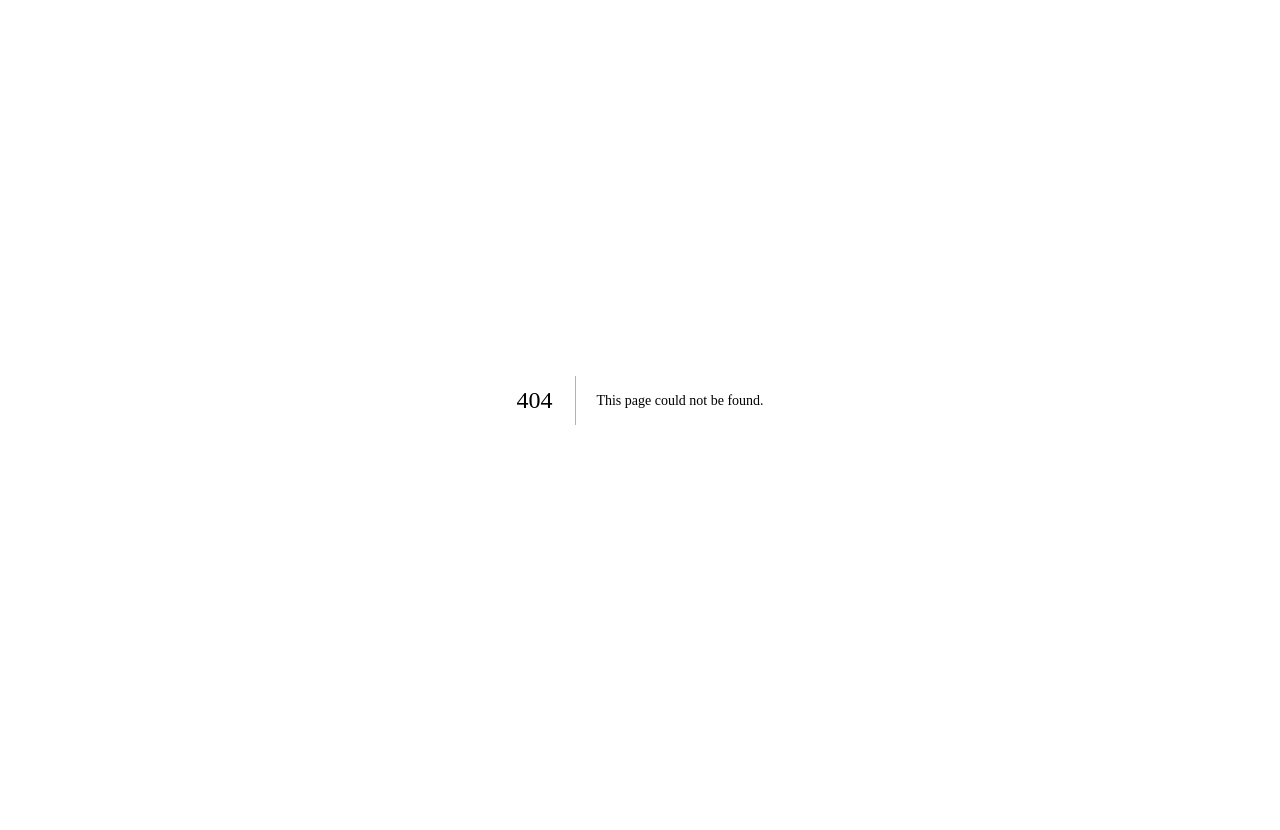
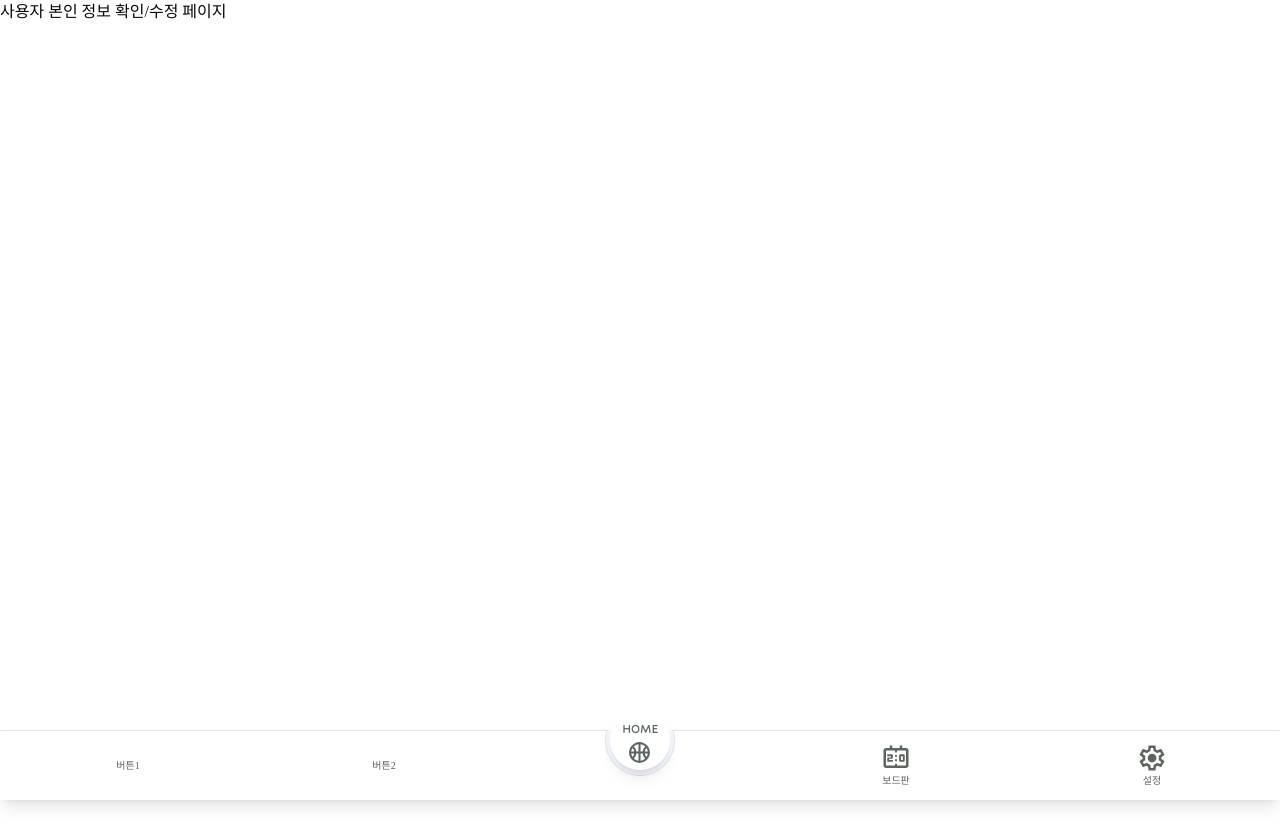
Before and after one commit to eiru123/team-master, a Next.js app: page /team/settings/myInfo in a window 1280 px wide. Before the commit this address had no page. After the commit the page ends 800 px from the top, so only its background shows below. Built offline with nearby package versions, Linux system fonts and the light colour scheme; a web font is replaced by a local one.

Commit message:
설정 기본 페이지 설정

```diff
--- /dev/null
+++ b/src/app/team/settings/myInfo/page.tsx
@@ -0,0 +1,11 @@
+import React from 'react';
+
+const UserMyInfo = () => {
+  return (
+    <div>
+      <p>사용자 본인 정보 확인/수정 페이지</p>
+    </div>
+  );
+};
+
+export default UserMyInfo;
--- /dev/null
+++ b/src/app/team/settings/vote/page.tsx
@@ -0,0 +1,11 @@
+import React from 'react';
+
+const AdminVoteSetting = () => {
+  return (
+    <div>
+      <p>경기 일자 투표 생성 페이지</p>
+    </div>
+  );
+};
+
+export default AdminVoteSetting;
```
